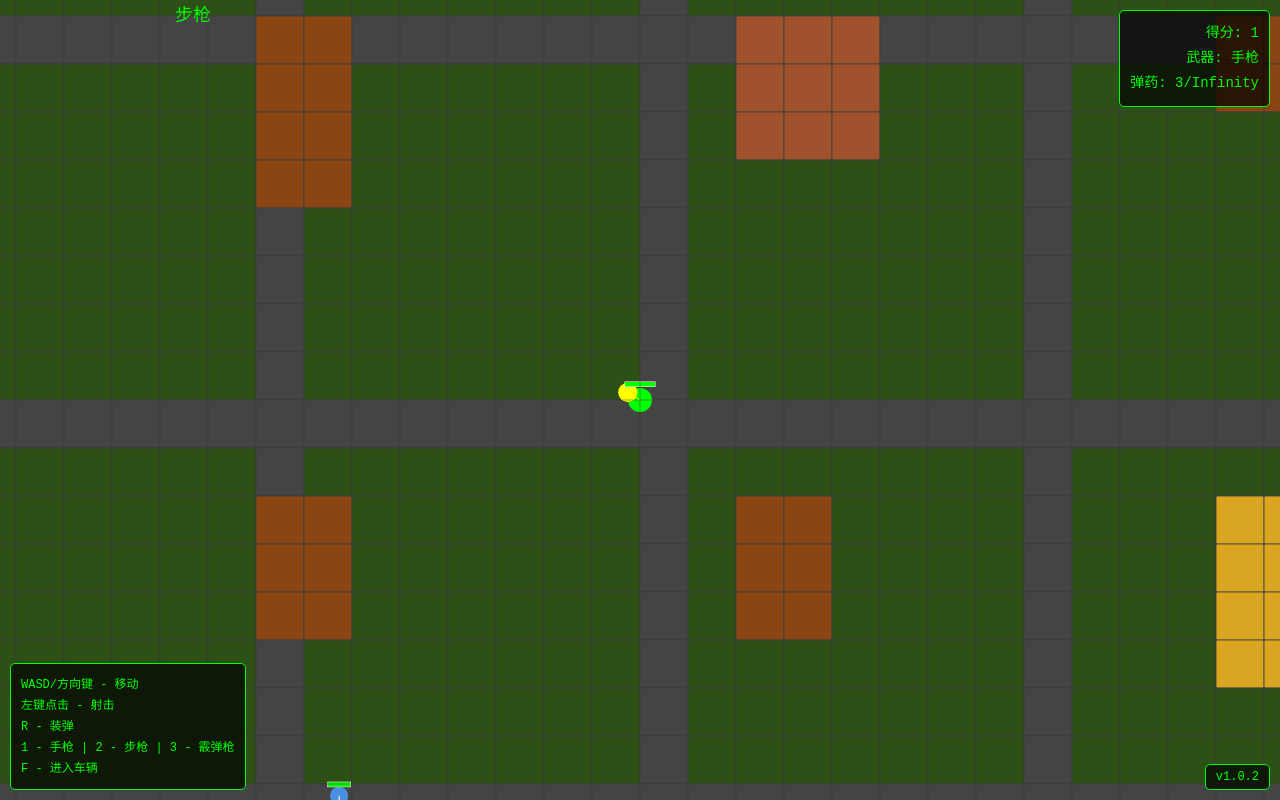
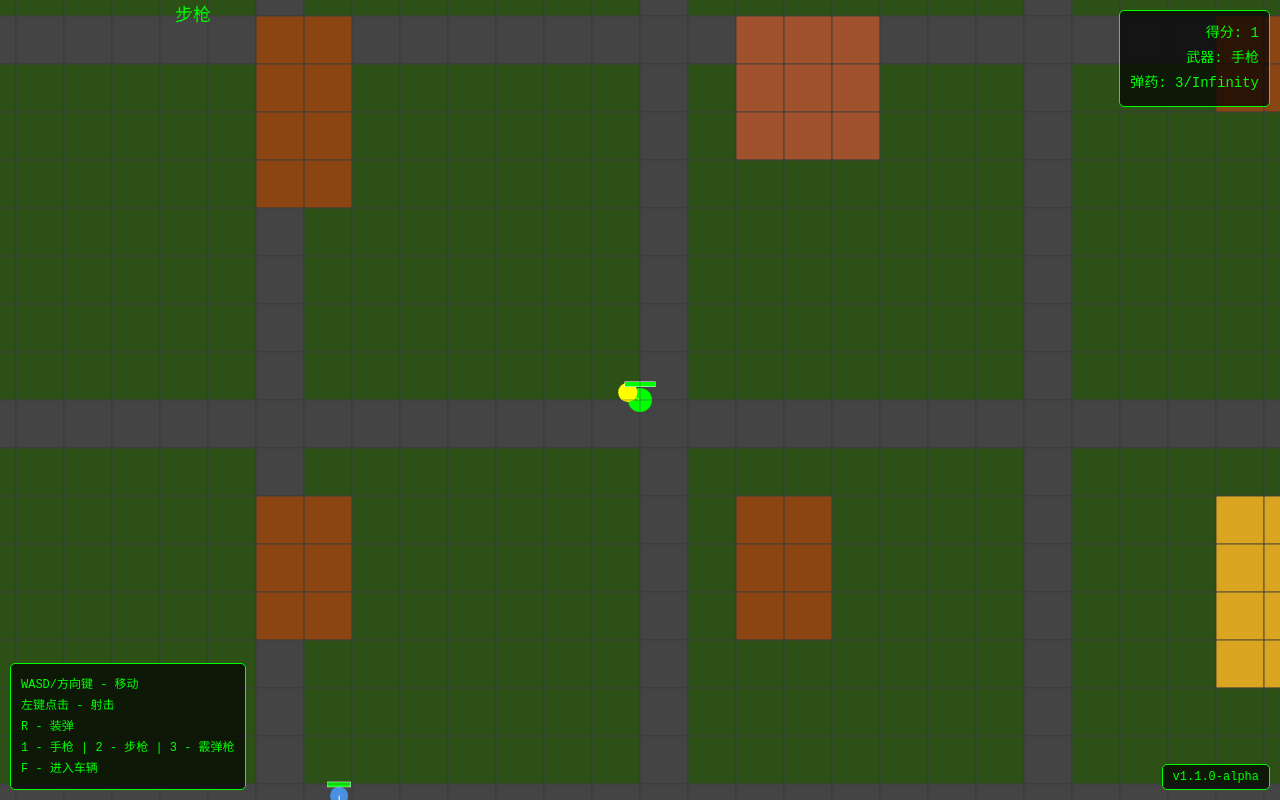
Before and after one commit to Tipiger/gta-style-game, a website built with Vite: page index.html in a window 1280 px wide. Built offline with nearby package versions, Linux system fonts and the light colour scheme.

Commit message:
版本号更新

```diff
--- a/index.html
+++ b/index.html
@@ -110,7 +110,7 @@
             <div class="control-item">左键点击 - 射击</div>
             <div class="control-item">F - 离开车辆</div>
         </div>
-        <div id="version">v1.0.2</div>
+        <div id="version">v1.1.0-alpha</div>
     </div>
     <script type="module" src="/src/main.ts"></script>
 </body>
```
